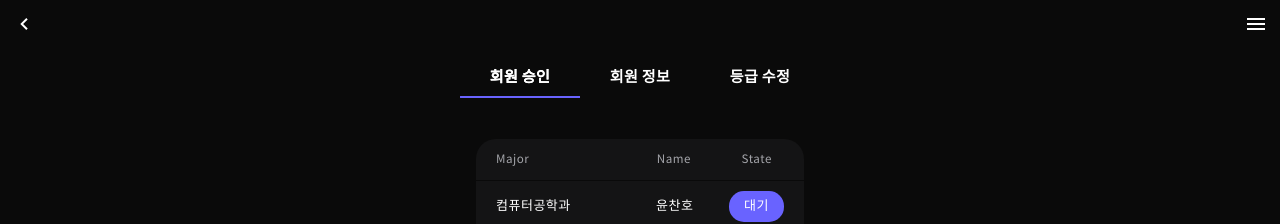
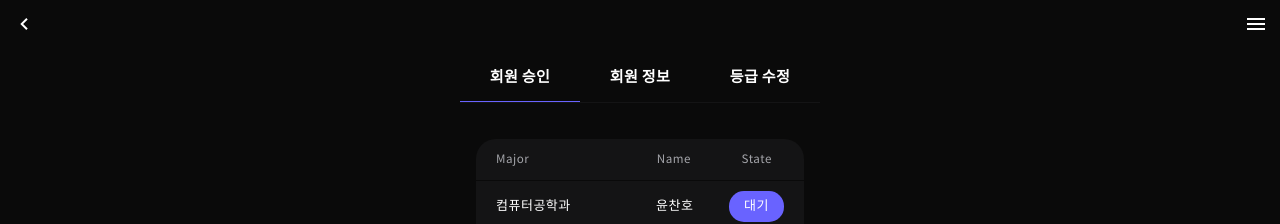
Before and after one commit to HICC-REBOOT/HICC-REBOOT-Frontend, a React (Create React App) app in the folder frontend/: page /admin/approval in a window 1280 px wide. Shown: the top 224 px of the page. Built offline with nearby package versions, Linux system fonts and the light colour scheme; no server answers.

Commit message:
fix: 탭 하단 스타일 및 인디케이터 문제 해결

```diff
--- a/frontend/src/components/common/tab/Tab.style.tsx
+++ b/frontend/src/components/common/tab/Tab.style.tsx
@@ -1,57 +1,15 @@
-import { CSSProperties } from 'react';
 import styled from 'styled-components';
-import theme from '@styles/theme';
-import { Tabs, ThemeConfig } from 'antd';
 
-export const StyledTabs = styled(Tabs)`
-  .ant-tabs-centered {
-    width: 100%;
-  }
+const TabContainer = styled.div`
+  display: flex;
+  align-items: center;
+  position: relative;
+  width: 100%;
+  height: 5.5rem;
 
-  .ant-tabs-nav-wrap {
-    width: 100%;
-  }
-
-  .ant-tabs-nav-wrap::before {
-    position: relative !important;
-    width: 0.01rem !important;
-  }
-  .ant-tabs-nav-list {
-    width: 100%;
-  }
-  .ant-tabs-tab {
-    flex: 1;
-    margin-left: 0 !important;
-  }
-  .ant-tabs-tab-btn {
-    display: flex;
-    justify-content: center;
-    align-items: center;
-    width: 100%;
-    color: ${(props) => props.theme.colors.white};
-    ${(props) => props.theme.typography.common.button1};
-  }
+  background-color: ${(props) => props.theme.colors.black};
+  border-bottom: 0.1rem solid ${(props) => props.theme.colors.grey001};
+  cursor: pointer;
 `;
 
-export const tabConfigStyle: ThemeConfig = {
-  components: {
-    Tabs: {
-      lineWidth: 0,
-      itemActiveColor: theme.colors.white,
-      itemHoverColor: theme.colors.white,
-      itemSelectedColor: theme.colors.white,
-      inkBarColor: theme.colors.point1,
-      horizontalItemGutter: 0,
-      horizontalMargin: '0 auto 6.4rem auto',
-    },
-  },
-};
-
-export const tabBarStyle: CSSProperties = {
-  display: 'flex',
-  width: '100%',
-  height: '5.5rem',
-  alignContent: 'center',
-  backgroundColor: theme.colors.black,
-  flexShrink: 0,
-};
+export default TabContainer;
--- a/frontend/src/components/common/tab/Tab.tsx
+++ b/frontend/src/components/common/tab/Tab.tsx
@@ -1,7 +1,7 @@
 import React from 'react';
-import { ConfigProvider } from 'antd';
 import useTab from '@hooks/useTab';
-import * as T from './Tab.style';
+import TabElement from './TabElement';
+import TabContainer from './Tab.style';
 
 /**
  * TabUnit
@@ -21,19 +21,14 @@ interface TabProps {
 }
 
 function Tab({ items, initKey }: TabProps) {
-  const { activeKey, onChange } = useTab({ initKey });
+  const tabinfo = useTab({ initKey });
 
   return (
-    <ConfigProvider theme={T.tabConfigStyle}>
-      <T.StyledTabs
-        defaultActiveKey={initKey}
-        activeKey={activeKey}
-        centered
-        items={items}
-        tabBarStyle={T.tabBarStyle}
-        onChange={onChange}
-      />
-    </ConfigProvider>
+    <TabContainer>
+      {items.map((item, index) => (
+        <TabElement key={`tab-${item.key}-${index}`} item={item} {...tabinfo} />
+      ))}
+    </TabContainer>
   );
 }
 
--- /dev/null
+++ b/frontend/src/components/common/tab/TabElement.style.tsx
@@ -0,0 +1,24 @@
+import { motion } from 'framer-motion';
+import styled from 'styled-components';
+
+export const Container = styled(motion.div)`
+  display: flex;
+  position: relative;
+  justify-content: center;
+  align-items: center;
+  width: 100%;
+  height: 100%;
+
+  flex: 1;
+
+  color: ${(props) => props.theme.colors.white};
+  ${(props) => props.theme.typography.common.button1};
+`;
+
+export const Indicator = styled(motion.div)`
+  position: absolute;
+  bottom: 0;
+  width: 100%;
+  height: 0.1rem;
+  background-color: ${(props) => props.theme.colors.point1};
+`;
--- /dev/null
+++ b/frontend/src/components/common/tab/TabElement.tsx
@@ -0,0 +1,26 @@
+import React from 'react';
+import { TabUnit } from './Tab';
+import * as TE from './TabElement.style';
+
+interface TabElementProps {
+  item: TabUnit;
+  activeKey: string;
+  onChange: (key: string) => void;
+}
+
+function TabElement({ item, activeKey, onChange }: TabElementProps) {
+  const isActive = activeKey === item.key;
+
+  const changeTab = () => {
+    onChange(item.key);
+  };
+
+  return (
+    <TE.Container onClick={changeTab}>
+      {isActive && <TE.Indicator layoutId="indicator" />}
+      {item.label}
+    </TE.Container>
+  );
+}
+
+export default TabElement;
--- a/frontend/src/pages/temp/Temp.tsx
+++ b/frontend/src/pages/temp/Temp.tsx
@@ -1,6 +1,5 @@
 import React from 'react';
 import { Outlet } from 'react-router-dom';
-
 import Tab, { TabUnit } from '@components/common/tab/Tab';
 
 function Temp() {
```
Also changed, not shown: 1 other file (tests, documents, lock files or other folders).
